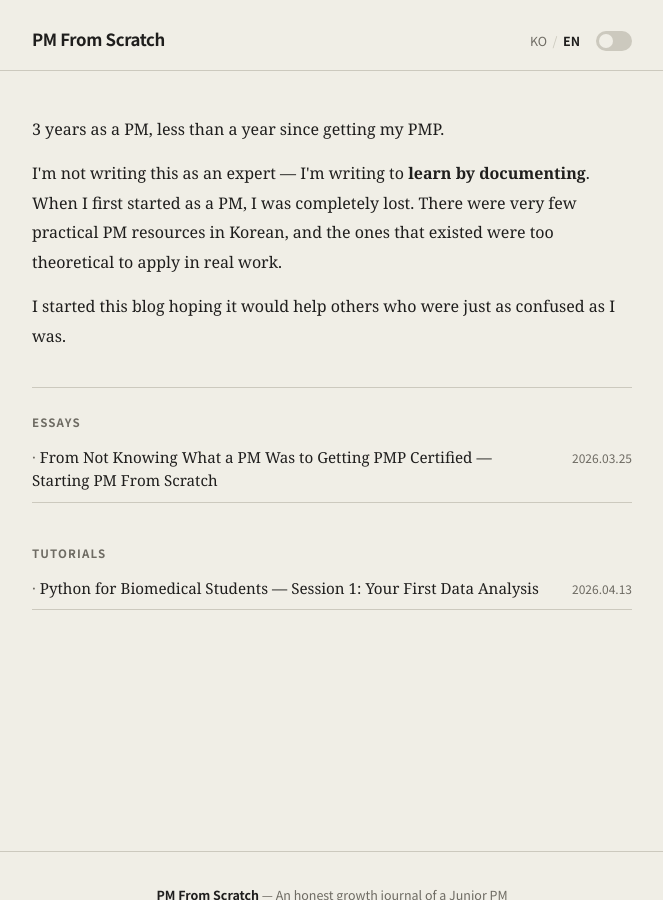
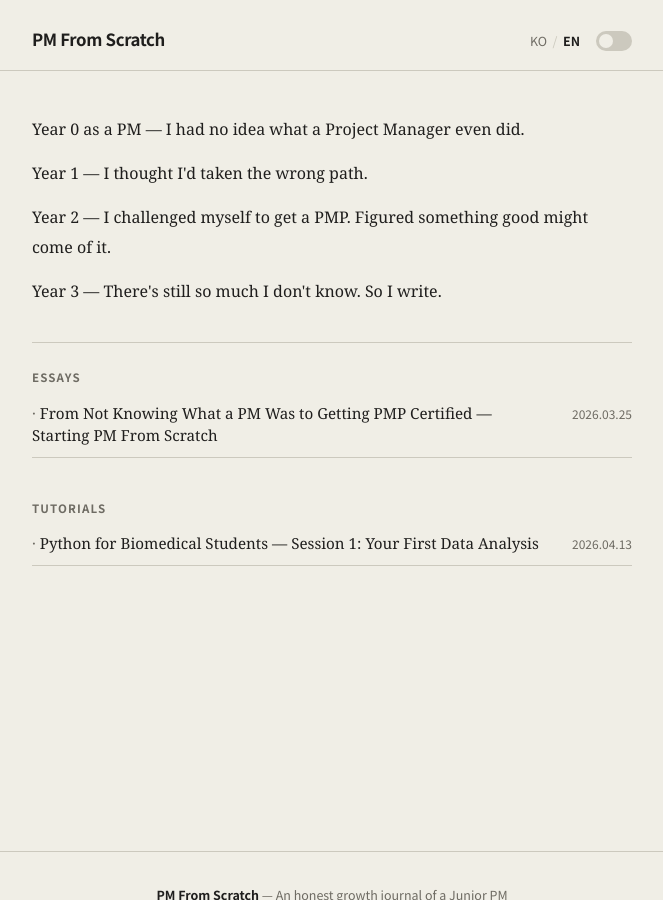
Before and after one commit to sumokmax-proj/pm-from-scratch, a Jekyll site: the page built from en/index.html, in a window 1280 px wide and 900 px high. Shown: the whole window, without its empty margins (308-971 px from the left). Built offline with Jekyll 4.4.1, drawn with Linux system fonts in a browser that asks for light colours; some web fonts are replaced.

Commit message:
update home profile text with year-by-year PM story (ko/en)

```diff
--- a/_layouts/home.html
+++ b/_layouts/home.html
@@ -6,13 +6,15 @@ layout: default
 
 <div class="home-profile">
   {% if page.lang == 'en' %}
-    <p>3 years as a PM, less than a year since getting my PMP.</p>
-    <p>I'm not writing this as an expert — I'm writing to <strong>learn by documenting</strong>. When I first started as a PM, I was completely lost. There were very few practical PM resources in Korean, and the ones that existed were too theoretical to apply in real work.</p>
-    <p>I started this blog hoping it would help others who were just as confused as I was.</p>
+    <p>Year 0 as a PM — I had no idea what a Project Manager even did.</p>
+    <p>Year 1 — I thought I'd taken the wrong path.</p>
+    <p>Year 2 — I challenged myself to get a PMP. Figured something good might come of it.</p>
+    <p>Year 3 — There's still so much I don't know. So I write.</p>
   {% else %}
-    <p>PM을 시작한 지 3년, PMP를 취득한 지는 1년이 채 되지 않았어요.</p>
-    <p>전문가가 되어서 블로그를 쓰는 게 아니라, <strong>배우면서 기록하기 위해</strong> 시작했습니다. 처음 PM을 시작했을 때 정말 막막했어요. 한국어로 된 실용적인 PM 자료가 너무 없었고, 있어도 너무 이론적이라 실무에 적용하기 어려웠습니다.</p>
-    <p>나처럼 헤맨 사람들에게 조금이나마 도움이 되었으면 해서 시작했어요.</p>
+    <p>PM 0년차 - Project Manager가 무슨 일을 하는지도 몰랐습니다.</p>
+    <p>PM 1년차 - 길을 잘못들었다고 생각했습니다.</p>
+    <p>PM 2년차 - PMP 자격증에 도전했습니다. 뭐라도 되겠죠 싶었어요.</p>
+    <p>PM 3년차 - 아직도 모르는 게 많습니다. 그래서 씁니다.</p>
   {% endif %}
 </div>
 
```
